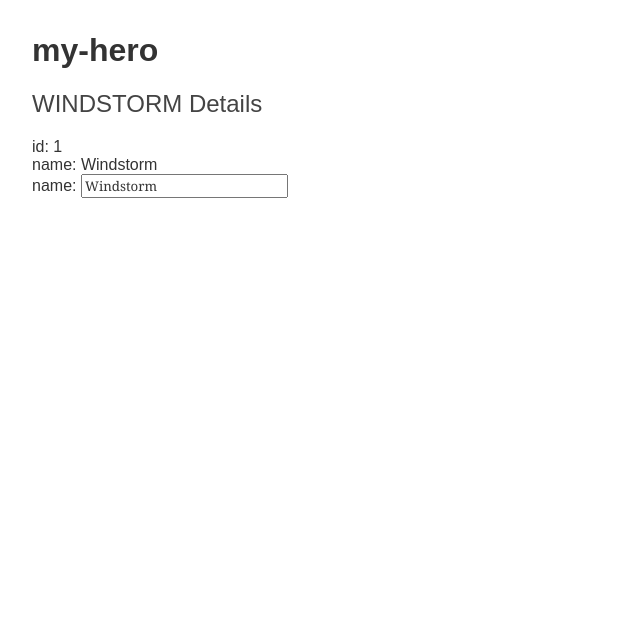
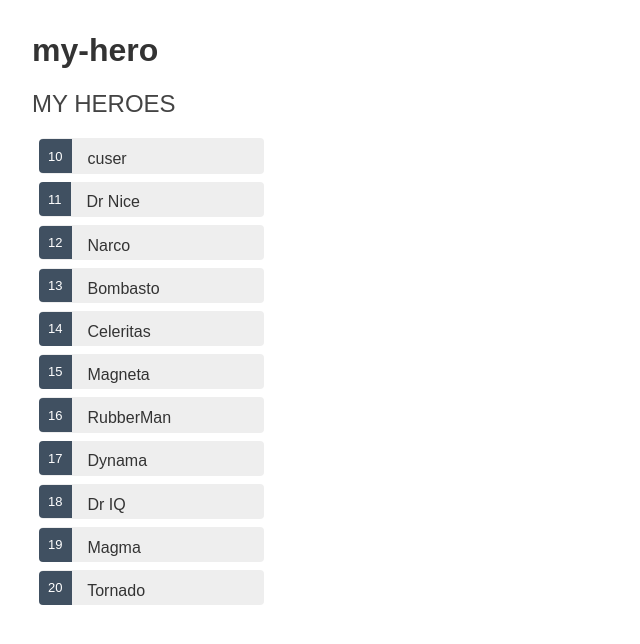
Before and after one commit to wheatFu/my-hero, an Angular app: page / in a window 1280 px wide. Shown: the top 644 px of the page, without its empty margins (0-640 px from the left). Built offline with nearby package versions, Linux system fonts and the light colour scheme.

Commit message:
FEAT: HERODETAILS

```diff
--- a/src/app/app.module.ts
+++ b/src/app/app.module.ts
@@ -1,14 +1,16 @@
 import { BrowserModule } from '@angular/platform-browser';
-import { NgModule, OnInit } from '@angular/core';
+import { NgModule } from '@angular/core';
 import { FormsModule } from '@angular/forms';
 
 import { AppComponent } from './app.component';
 import { HerosComponent } from './heros/heros.component';
+import { HeroDetaisComponent } from './hero-detais/hero-detais.component';
 
 @NgModule({
   declarations: [
     AppComponent,
     HerosComponent,
+    HeroDetaisComponent,
   ],
   imports: [
     BrowserModule,
@@ -17,11 +19,5 @@
   providers: [],
   bootstrap: [AppComponent]
 })
-export class AppModule implements OnInit {
-  constructor(){}
-
-  //生命周期hook,创建完组件后很快调用的函数，适合放置初始化逻辑
-  ngOnInit(){
-
-  }
- }
+export class AppModule {
+}
--- /dev/null
+++ b/src/app/hero-detais/hero-detais.component.html
@@ -0,0 +1,11 @@
+<div *ngIf="hero">
+    <h2>{{hero.name | uppercase}} Details</h2>
+    <div><span>id: </span>{{hero.id}}</div>
+    <div><span>name: </span>{{hero.name}}</div>
+
+    <div>
+        <label>name1:
+            <input type="text" [(ngModel)]="hero.name" placeholder="name">
+        </label>
+    </div>
+</div>
--- /dev/null
+++ b/src/app/hero-detais/hero-detais.component.ts
@@ -0,0 +1,15 @@
+import { Component, OnInit, Input, Output } from '@angular/core';
+import { Hero } from '../hero';
+
+@Component({
+  selector: 'app-hero-detais',
+  templateUrl: './hero-detais.component.html',
+  styleUrls: ['./hero-detais.component.css']
+})
+export class HeroDetaisComponent implements OnInit {
+  @Input() hero: Hero[];
+
+  constructor() { }
+  ngOnInit() { }
+
+}
--- a/src/app/heros/heros.component.css
+++ b/src/app/heros/heros.component.css
@@ -0,0 +1,55 @@
+/* HeroesComponent's private CSS styles */
+.selected {
+    background-color: #CFD8DC !important;
+    color: white;
+  }
+  .heroes {
+    margin: 0 0 2em 0;
+    list-style-type: none;
+    padding: 0;
+    width: 15em;
+  }
+  .heroes li {
+    cursor: pointer;
+    position: relative;
+    left: 0;
+    background-color: #EEE;
+    margin: .5em;
+    padding: .3em 0;
+    height: 1.6em;
+    border-radius: 4px;
+  }
+  .heroes li.selected:hover {
+    background-color: #BBD8DC !important;
+    color: white;
+  }
+  .heroes li:hover {
+    color: #607D8B;
+    background-color: #DDD;
+    left: .1em;
+  }
+  .heroes .text {
+    position: relative;
+    top: -3px;
+  }
+  .heroes .badge {
+    display: inline-block;
+    font-size: small;
+    color: white;
+    padding: 0.8em 0.7em 0 0.7em;
+    background-color:#405061;
+    line-height: 1em;
+    position: relative;
+    left: -1px;
+    top: -4px;
+    height: 1.8em;
+    margin-right: .8em;
+    border-radius: 4px 0 0 4px;
+  }
+
+
+  /*
+  Copyright Google LLC. All Rights Reserved.
+  Use of this source code is governed by an MIT-style license that
+  can be found in the LICENSE file at http://angular.io/license
+  */
--- a/src/app/heros/heros.component.html
+++ b/src/app/heros/heros.component.html
@@ -1,9 +1,13 @@
-<h2>{{hero.name | uppercase}} Details</h2>
-<div><span>id: </span>{{hero.id}}</div>
-<div><span>name: </span>{{hero.name}}</div>
+<h2>MY HEROES</h2>
+<ul class="heroes">
+    <li *ngFor="let hero of heros"
+      [class.selected]="hero === selectedHero"
+      (click)="onSelect(hero)"
+    >
+        <span class="badge">{{hero.id}}</span> {{hero.name}}
+    </li>
+</ul>
 
-<div>
-    <label>name:
-        <input type="text" [(ngModel)]="hero.name" placeholder="name">
-    </label>
-</div>
+<app-hero-detais
+[hero] ="selectedHero">
+</app-hero-detais>
--- a/src/app/heros/heros.component.ts
+++ b/src/app/heros/heros.component.ts
@@ -1,5 +1,6 @@
 import { Component, OnInit } from '@angular/core';
 import { Hero} from '../hero';
+import { Heros } from '../mock-heroes';
 
 @Component({
   selector: 'app-heros',
@@ -7,13 +8,14 @@
   styleUrls: ['./heros.component.css']
 })
 export class HerosComponent implements OnInit {
-  hero : Hero = {
-    id: 1,
-    name: 'Windstorm'
+  constructor() {}
+  heros = Heros;
+  selectedHero: Hero;
+
+  onSelect(hero): void {
+    this.selectedHero = hero;
   }
-  constructor() { }
-
-  ngOnInit() {
-  }
+  // 生命周期hook,创建完组件后很快调用的函数，适合放置初始化逻辑
+  ngOnInit() { }
 
 }
--- /dev/null
+++ b/src/app/mock-heroes.ts
@@ -0,0 +1,15 @@
+import { Hero } from './hero';
+
+export const Heros: Hero[] = [
+    { id: 10, name: 'cuser'},
+    { id: 11, name: 'Dr Nice' },
+    { id: 12, name: 'Narco' },
+    { id: 13, name: 'Bombasto' },
+    { id: 14, name: 'Celeritas' },
+    { id: 15, name: 'Magneta' },
+    { id: 16, name: 'RubberMan' },
+    { id: 17, name: 'Dynama' },
+    { id: 18, name: 'Dr IQ' },
+    { id: 19, name: 'Magma' },
+    { id: 20, name: 'Tornado' }
+];
```
Also changed, not shown: src/app/app.component.ts (+4 -4 lines), src/app/hero-detais/hero-detais.component.css (added), src/app/hero.ts (line endings or trailing spaces), 1 other file (tests, documents, lock files or other folders).
